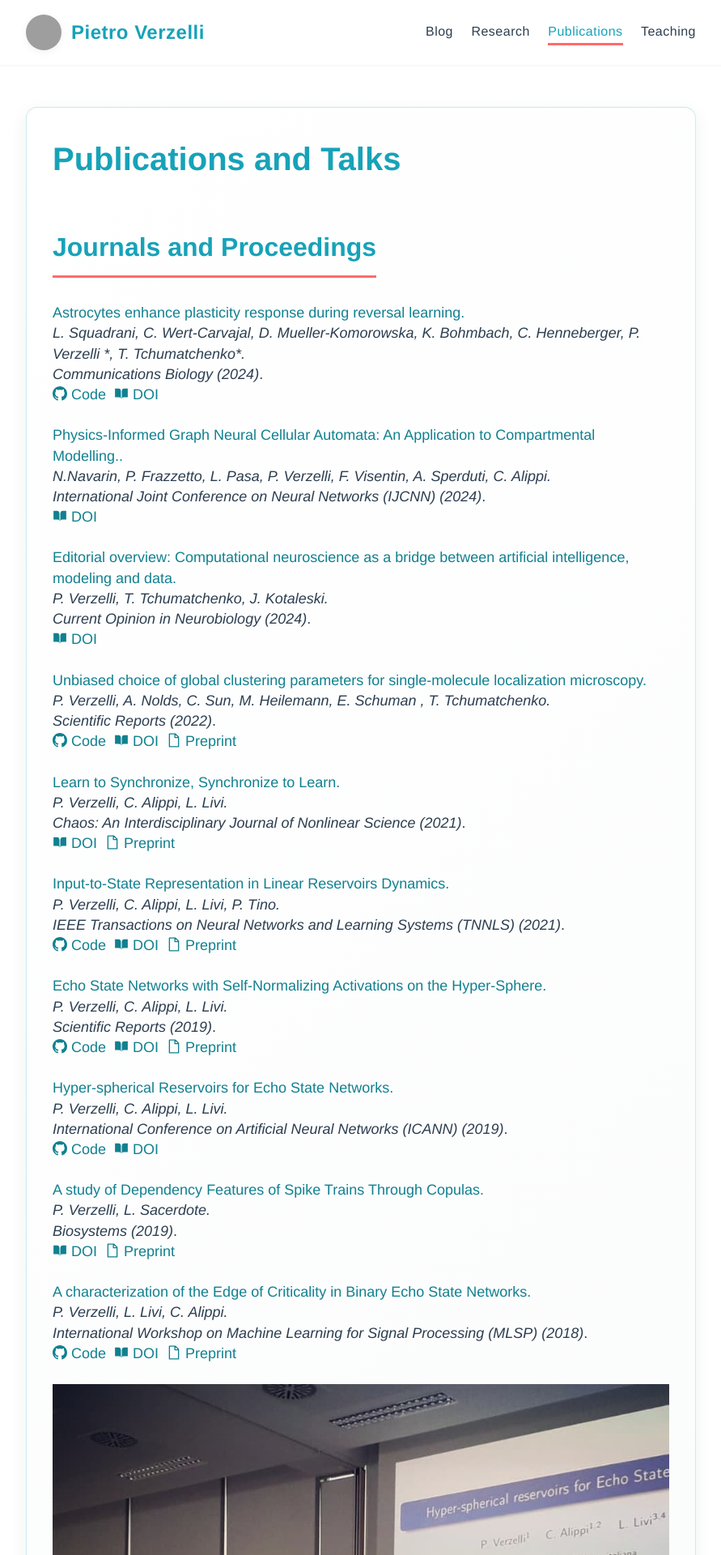
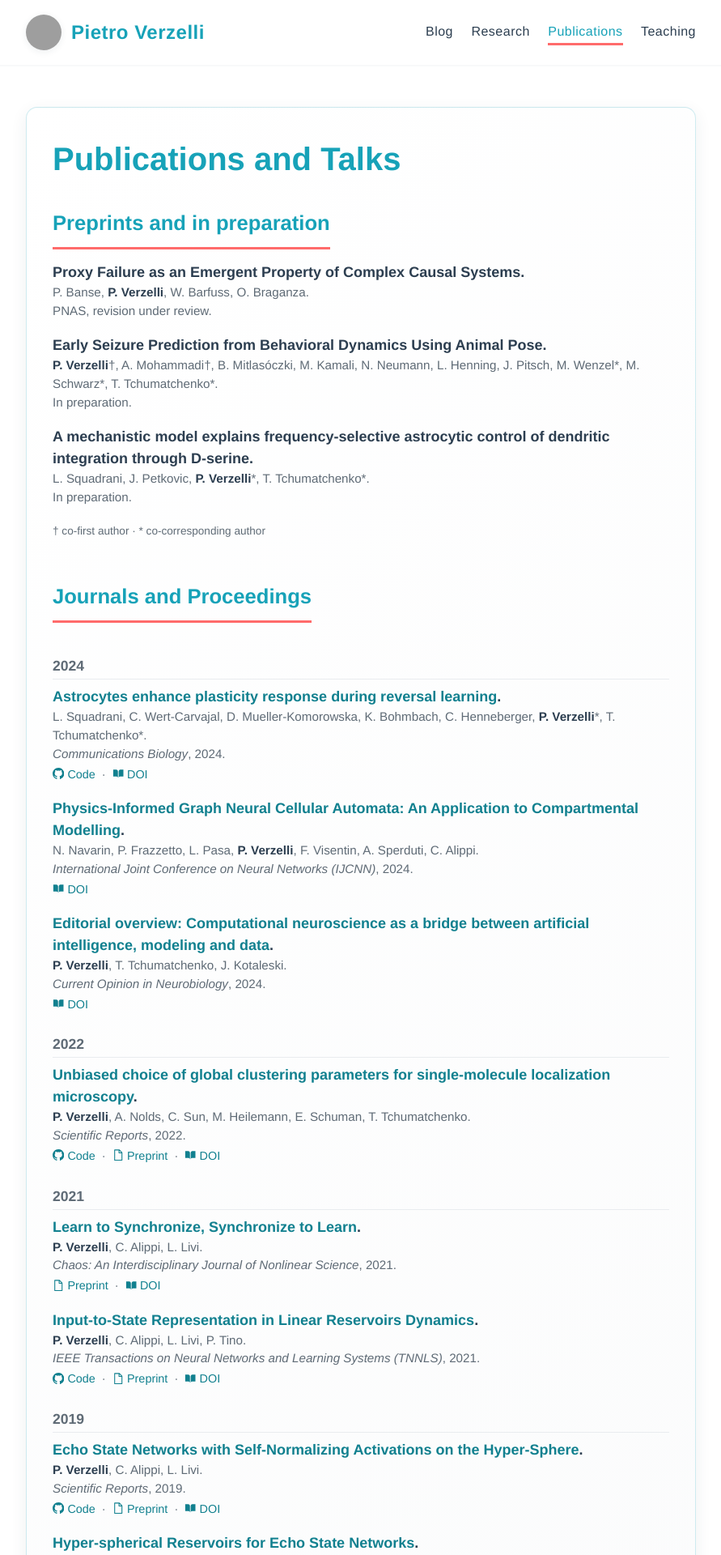
Before and after one commit to verzep/verzep.github.io, a Jekyll site: the page built from publications.html, in a window 1280 px wide. Shown: the top 1920 px of the page at 81% size, without its empty margins (194-1085 px from the left). Built offline with Jekyll 4.4.1, drawn with Linux system fonts in a browser that asks for light colours; some of the changed text lies outside the part shown; grey boxes are pictures that could not be loaded.

Commit message:
Publications: year groups, bold name, one link row, preprints, compact talks
- P. Verzelli bolded; author spacing cleaned in the data
- grouped by year with headings; Code · Preprint · DOI on one row
- trailing period stripped from titles before adding one
- 'Preprints and in preparation' from _data/preprints.yaml (hidden when empty),
  with the † / * legend
- talks as a compact year | title · type, conference list

Co-Authored-By: Claude Opus 5.5 <noreply@anthropic.com>
Claude-Session: https://claude.ai/code/session_01CwqDdQCySBvFSjsrqoBVJM

```diff
--- /dev/null
+++ b/_data/preprints.yaml
@@ -0,0 +1,23 @@
+# "Preprints and in preparation" on the Publications page (publications.html).
+# Listed in this order; the section is hidden when this file has no entries.
+# Fields: title, authors (P. Verzelli is bolded automatically), status (shown after the authors),
+# optional link / preprint / code (full URLs).
+# Marks: † co-first author, * co-corresponding author (legend shown under the list).
+#
+# Example:
+# - title: "Paper title"
+#   authors: A. Author, P. Verzelli
+#   status: "Under review"
+#   preprint: https://arxiv.org/abs/...
+
+- title: "Proxy Failure as an Emergent Property of Complex Causal Systems"
+  authors: P. Banse, P. Verzelli, W. Barfuss, O. Braganza
+  status: "PNAS, revision under review"
+
+- title: "Early Seizure Prediction from Behavioral Dynamics Using Animal Pose"
+  authors: P. Verzelli†, A. Mohammadi†, B. Mitlasóczki, M. Kamali, N. Neumann, L. Henning, J. Pitsch, M. Wenzel*, M. Schwarz*, T. Tchumatchenko*
+  status: "In preparation"
+
+- title: "A mechanistic model explains frequency-selective astrocytic control of dendritic integration through D-serine"
+  authors: L. Squadrani, J. Petkovic, P. Verzelli*, T. Tchumatchenko*
+  status: "In preparation"
--- a/_data/publications.yaml
+++ b/_data/publications.yaml
@@ -1,5 +1,5 @@
 - title: "Astrocytes enhance plasticity response during reversal learning"
-  authors: L. Squadrani, C. Wert-Carvajal, D. Mueller-Komorowska, K. Bohmbach, C. Henneberger, P.   Verzelli *, T. Tchumatchenko*
+  authors: L. Squadrani, C. Wert-Carvajal, D. Mueller-Komorowska, K. Bohmbach, C. Henneberger, P. Verzelli*, T. Tchumatchenko*
   venue: "Communications Biology"
   link: https://doi.org/10.1038/s42003-024-06540-8
   code: https://github.com/CompNeuroTchuGroup/TheDserineHypothesis
@@ -9,7 +9,7 @@
   year: 2024
 
 - title: "Physics-Informed Graph Neural Cellular Automata: An Application to Compartmental Modelling."
-  authors: N.Navarin, P. Frazzetto, L. Pasa, P. Verzelli, F. Visentin, A. Sperduti, C. Alippi
+  authors: N. Navarin, P. Frazzetto, L. Pasa, P. Verzelli, F. Visentin, A. Sperduti, C. Alippi
   venue: "International Joint Conference on Neural Networks (IJCNN)"
   link:  https://doi.org/10.1109/IJCNN60899.2024.10650578
   code:
@@ -30,7 +30,7 @@
 
 
 - title: "Unbiased choice of global clustering parameters for single-molecule localization microscopy"
-  authors: P. Verzelli, A. Nolds,  C. Sun, M. Heilemann, E. Schuman , T. Tchumatchenko
+  authors: P. Verzelli, A. Nolds, C. Sun, M. Heilemann, E. Schuman, T. Tchumatchenko
   venue: "Scientific Reports"
   link: https://www.nature.com/articles/s41598-022-27074-1
   code: https://github.com/NoldAndreas/FINDER
--- /dev/null
+++ b/_includes/pub-entry.html
@@ -0,0 +1,26 @@
+{%- comment -%}
+One publication or preprint. Usage: {% include pub-entry.html pub=pub %}
+Bolds "P. Verzelli" in the authors, strips a trailing period from the title, and shows one
+link row (Code · Preprint · DOI). Preprints use `status` in place of venue and year.
+{%- endcomment -%}
+{%- assign pub = include.pub -%}
+{%- assign title = pub.title | strip -%}
+{%- assign last = title | slice: -1 -%}
+{%- if last == "." -%}{%- assign n = title.size | minus: 1 -%}{%- assign title = title | slice: 0, n -%}{%- assign last = title | slice: -1 -%}{%- endif -%}
+{%- assign authors = pub.authors | strip | replace: "P. Verzelli", "<strong>P. Verzelli</strong>" -%}
+{%- assign href = pub.link | default: pub.doi | default: pub.preprint -%}
+<li class="pub">
+  <span class="pub-title">{% if href %}<a href="{{ href }}">{{ title }}</a>{% else %}{{ title }}{% endif %}{% unless last == "?" or last == "!" %}.{% endunless %}</span>
+  <span class="pub-authors">{{ authors }}.</span>
+  {% if pub.status %}<span class="pub-venue">{{ pub.status }}.</span>{% elsif pub.venue %}<span class="pub-venue"><em>{{ pub.venue | strip }}</em>{% if pub.year %}, {{ pub.year }}{% endif %}.</span>{% endif %}
+  {%- capture links -%}
+    {%- if pub.code %}<a href="{{ pub.code }}">{% include icon.html name="github" %} Code</a>{% endif -%}
+    {%- if pub.code-tf %}<a href="{{ pub.code-tf }}">{% include icon.html name="github" %} Code (TF/Keras)</a>{% endif -%}
+    {%- if pub.code-pt %}<a href="{{ pub.code-pt }}">{% include icon.html name="github" %} Code (PyTorch)</a>{% endif -%}
+    {%- if pub.preprint %}<a href="{{ pub.preprint }}">{% include icon.html name="file" %} Preprint</a>{% endif -%}
+    {%- if pub.doi %}<a href="{{ pub.doi }}">{% include icon.html name="book" %} DOI</a>{% endif -%}
+  {%- endcapture -%}
+  {%- if links != "" %}
+  <span class="pub-links">{{ links }}</span>
+  {%- endif %}
+</li>
--- a/publications.html
+++ b/publications.html
@@ -4,45 +4,43 @@ title: Publications and Talks
 permalink: /publications/
 ---
 
-<h2> Journals and Proceedings</h2>
+{%- assign preprints = site.data.preprints -%}
+{%- if preprints and preprints.size > 0 %}
+<section class="pub-section">
+  <h2>Preprints and in preparation</h2>
+  <ul class="pub-list">
+    {%- for pub in preprints %}
+    {% include pub-entry.html pub=pub %}
+    {%- endfor %}
+  </ul>
+  <p class="pub-legend">† co-first author · * co-corresponding author</p>
+</section>
+{%- endif %}
 
-<div style="margin-bottom: 1rem;"></div>
+<section class="pub-section">
+  <h2>Journals and Proceedings</h2>
+  {%- assign by_year = site.data.publications | group_by: "year" | sort: "name" | reverse %}
+  {%- for group in by_year %}
+  <h3 class="pub-year">{{ group.name }}</h3>
+  <ul class="pub-list">
+    {%- for pub in group.items %}
+    {% include pub-entry.html pub=pub %}
+    {%- endfor %}
+  </ul>
+  {%- endfor %}
+</section>
 
-{% for pub in site.data.publications %}
-    <a href="{{pub.link}}">{{pub.title}}.</a>
-    <br>
-    <i>{{pub.authors}}.</i>
-    <br>
-    <i>{{pub.venue}} ({{pub.year}})</i>.
-    {% if pub.code or pub.code-tf or pub.code-pt or pub.doi or pub.preprint %}
-    <br>
-    {% endif %}
-    {% if pub.code %}
-    <a href="{{pub.code}}" style="border-bottom: none;">{% include icon.html name="github" %} Code</a>&nbsp;
-    {% endif %}
-    {% if pub.code-tf %}
-    <a href="{{pub.code-tf}}" style="border-bottom: none;">{% include icon.html name="github" %} Code (TF/Keras)</a>&nbsp;
-    {% endif %}
-    {% if pub.code-pt %}
-    <a href="{{pub.code-pt}}" style="border-bottom: none;">{% include icon.html name="github" %} Code (PyTorch)</a>&nbsp;
-    {% endif %}
-    {% if pub.doi %}
-    <a href="{{pub.doi}}" style="border-bottom: none;">{% include icon.html name="book" %} DOI</a>&nbsp;
-    {% endif %}
-    {% if pub.preprint %}
-    <a href="{{pub.preprint}}" style="border-bottom: none;">{% include icon.html name="file" %} Preprint</a>&nbsp;
-    {% endif %}
-    <br><br>
-{% endfor %}
-
-<img src="{{ site.url }}/images/ICANN_talk.jpg" alt="Pietro Verzelli giving a talk at ICANN">
-<h2> Conference Talks and Posters </h2>
-
-<div style="margin-bottom: 1rem;"></div>
-
-{%for conf in site.data.talks %}
-    <a href="{{conf.link}}">{{conf.conference}} ({{conf.year}})</a>
-    <br>
-    {{ conf.contribution }}: <i>{{ conf.title }}</i>
-    <br><br>
-{% endfor %}
+<section class="pub-section">
+  <h2>Conference Talks and Posters</h2>
+  <figure class="talk-photo">
+    <img src="{{ '/images/ICANN_talk.jpg' | relative_url }}" alt="Pietro Verzelli giving a talk at ICANN" loading="lazy" />
+  </figure>
+  <ul class="talk-list">
+    {%- for conf in site.data.talks %}
+    <li>
+      <span class="talk-year">{{ conf.year }}</span>
+      <span class="talk-body"><em>{{ conf.title | strip }}</em> · {{ conf.contribution | strip }}, <a href="{{ conf.link }}">{{ conf.conference | strip }}</a></span>
+    </li>
+    {%- endfor %}
+  </ul>
+</section>
--- a/style.scss
+++ b/style.scss
@@ -1020,3 +1020,108 @@ footer {
   display: inline-block;
   vertical-align: -0.125em;
 }
+
+// ==================
+// PUBLICATIONS (publications.html, _includes/pub-entry.html)
+// ==================
+
+.pub-section {
+  margin-bottom: 2.5rem;
+
+  h2 {
+    font-size: 1.6rem;
+    margin-top: 0.5rem;
+  }
+}
+
+.pub-year {
+  margin: 1.5rem 0 0.5rem;
+  font-size: 1.1rem;
+  color: var(--muted);
+  border-bottom: 1px solid var(--border);
+}
+
+.pub-list {
+  list-style: none;
+  padding: 0;
+  margin: 0;
+}
+
+.pub {
+  margin: 0 0 1.1rem;
+  line-height: 1.5;
+
+  > span {
+    display: block;
+  }
+}
+
+.pub-title {
+  font-weight: 600;
+}
+
+.pub-authors,
+.pub-venue {
+  color: var(--muted);
+  font-size: 0.95rem;
+
+  strong {
+    color: var(--text);
+  }
+}
+
+.pub-links {
+  margin-top: 0.2rem;
+  font-size: 0.9rem;
+
+  a + a::before {
+    content: "·";
+    color: var(--muted);
+    margin: 0 0.5rem;
+    display: inline-block;
+  }
+
+  a:hover {
+    text-decoration: none;
+  }
+}
+
+.pub-legend {
+  font-size: 0.85rem;
+  color: var(--muted);
+  margin-top: 0;
+}
+
+.talk-photo {
+  margin: 0 0 1.25rem;
+
+  img {
+    display: block;
+    border-radius: 8px;
+    max-height: 340px;
+    width: 100%;
+    object-fit: cover;
+  }
+}
+
+.talk-list {
+  list-style: none;
+  padding: 0;
+  margin: 0;
+
+  li {
+    display: grid;
+    grid-template-columns: 3.2rem 1fr;
+    gap: 0.75rem;
+    padding: 0.45rem 0;
+    border-bottom: 1px solid var(--border);
+    font-size: 0.95rem;
+    line-height: 1.45;
+  }
+}
+
+.talk-year {
+  color: var(--accent-2);
+  font-weight: 600;
+  font-variant-numeric: tabular-nums;
+}
```
